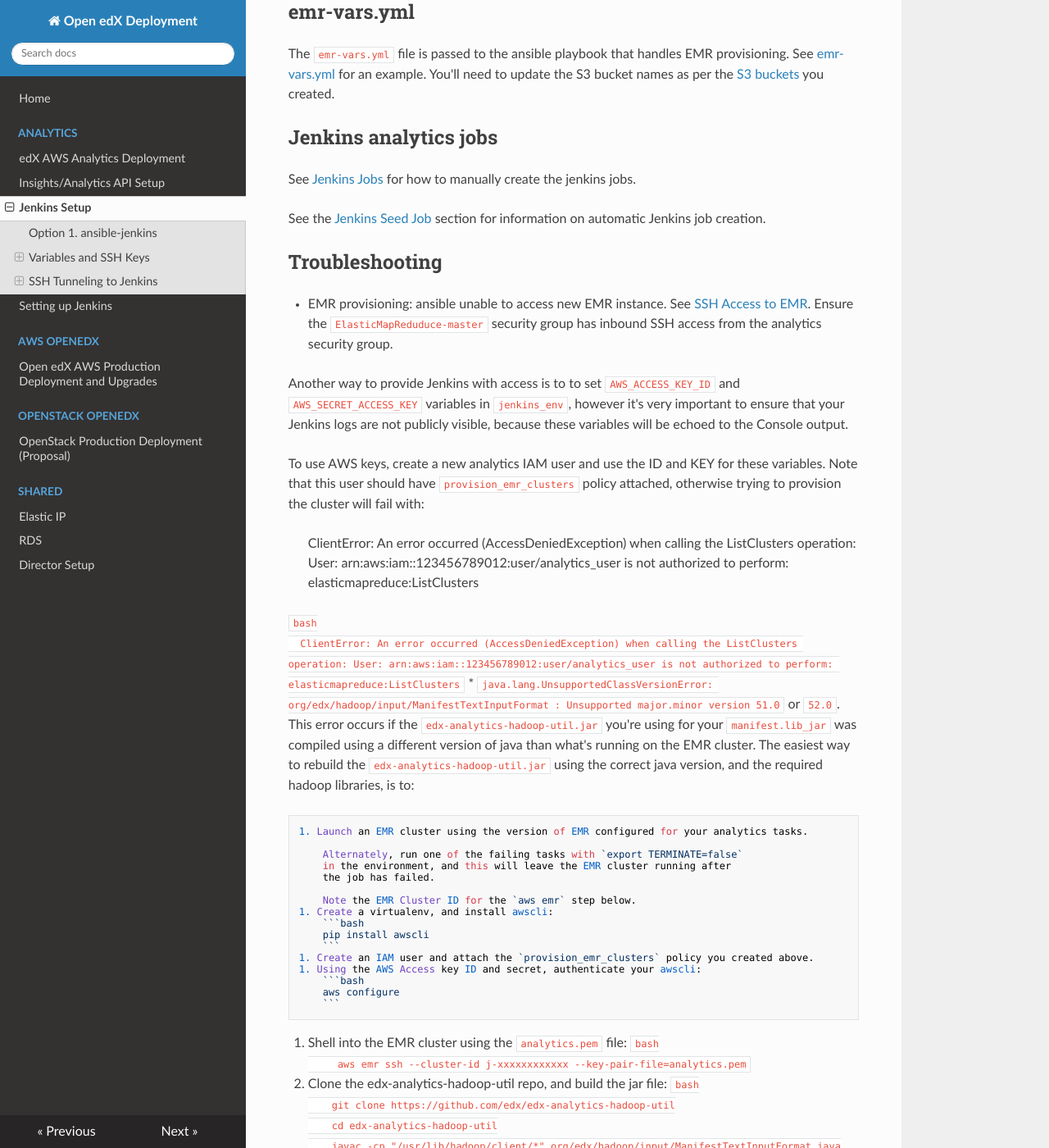
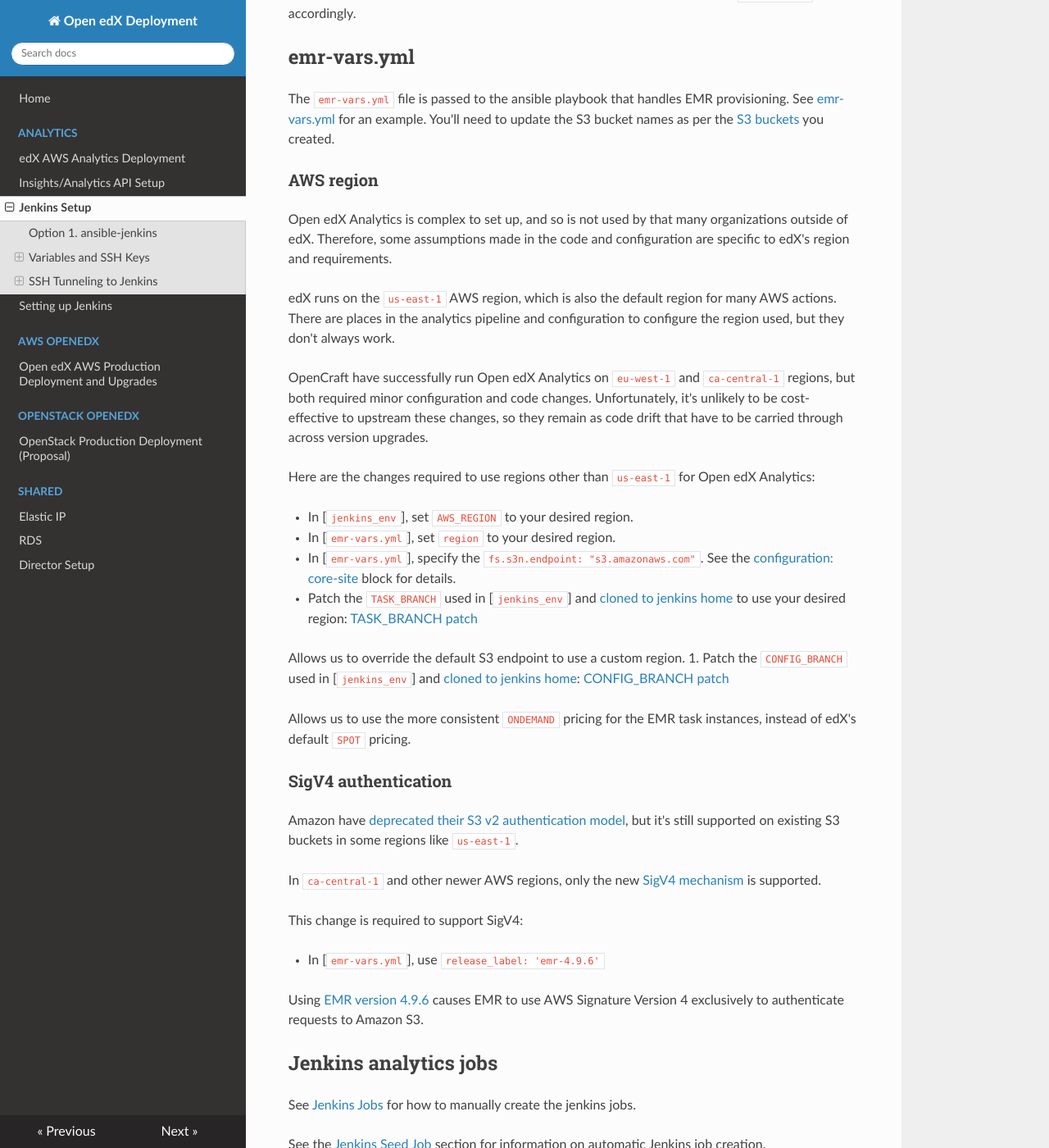
Before and after one commit to open-craft/openedx-deployment, an MkDocs documentation site: the page built from docs/analytics/jenkins.md, in a window 1280 px wide and 1400 px high, scrolled down 6058 px. Shown: the whole window at 82% size. Built offline with MkDocs 1.6.1, drawn with Linux system fonts in a browser that asks for light colours; nearby versions of some CDN libraries; some of the changed text lies outside the part shown.

Commit message:
doc: support different regions and SigV4
Updates jenkins docs and resources to support non-US AWS regions, and
the S3 SigV4 authentication mechanism.

````diff
--- a/docs/analytics/jenkins.md
+++ b/docs/analytics/jenkins.md
@@ -126,19 +126,19 @@ After establishing the tunnels you should be able to access Jenkins at `localhos
 Configuring EMR clusters
 ========================
 
+Any questions or issues related to the analytics configuration should be posted to the [Open edX Discourse
+site](https://discuss.openedx.org/tag/analytics).
+
+Configuration S3 bucket
+-----------------------
+
 Updating from EMR 2.x to EMR 4.x required [many changes to the analytics pipeline code, its dependencies, and
 configuration](https://groups.google.com/forum/#!msg/openedx-ops/eCyNwYdhVcU/cOIHPLZiBwAJ).  See also [AWS: Differences
 introduced in EMR 4.x](http://docs.aws.amazon.com/emr/latest/ReleaseGuide/emr-4.5.0/emr-release-differences.html)
 
-Any questions or issues related to the analytics configuration should be posted to the [`openedx-ops` mailing
-list](https://groups.google.com/forum/#!forum/openedx-ops).
+### EMR 4.x
 
-Configuration S3 bucket
------------------------
-
-### EMR 4.7.1
-
-To set up the runtime environment for EMR 4.7.1, download these files from the OpenCraft AWS account, and upload to the
+To set up the runtime environment for EMR 4.x, download these files from the OpenCraft AWS account, and upload to the
 `client-name-analytics-emr` bucket:
 
 * `mysql-connector-java-5.1.35.tar.gz` - java library for connecting to mysql.
@@ -193,6 +193,8 @@ Ensure these files exist on the analytics instance, and are backed up in the sec
   below for details.
 * `/home/jenkins/analytics-override.cfg`: configuration for the analytics pipeline.  See
   [analytics-override.cfg](#analytics-override-cfg) below for details.
+
+## Analytics repos
 
 Also, ensure these repositories are cloned and readable by the jenkins user:
 
@@ -261,6 +263,45 @@ Make sure to check what approach is used in current setup branches and alter `je
 The `emr-vars.yml` file is passed to the ansible playbook that handles EMR provisioning.  See
 [emr-vars.yml](resources/emr-vars.yml) for an example.  You'll need to update the S3 bucket names as per the [S3
 buckets](AWS_setup.md#s3) you created.
+
+### AWS region
+
+Open edX Analytics is complex to set up, and so is not used by that many organizations outside of edX. Therefore, some
+assumptions made in the code and configuration are specific to edX's region and requirements.
+
+edX runs on the `us-east-1` AWS region, which is also the default region for many AWS actions.  There are places in the
+analytics pipeline and configuration to configure the region used, but they don't always work.
+
+OpenCraft have successfully run Open edX Analytics on `eu-west-1` and `ca-central-1` regions, but both required minor
+configuration and code changes. Unfortunately, it's unlikely to be cost-effective to upstream these changes, so they
+remain as code drift that have to be carried through across version upgrades.
+
+Here are the changes required to use regions other than `us-east-1` for Open edX Analytics:
+
+* In [`jenkins_env`], set `AWS_REGION` to your desired region.
+* In [`emr-vars.yml`], set `region` to your desired region.
+* In [`emr-vars.yml`], specify the `fs.s3n.endpoint: "s3.amazonaws.com"`. See the [configuration: core-site] block for details.
+* Patch the `TASK_BRANCH` used in [`jenkins_env`] and [cloned to jenkins home] to use your desired region: [TASK_BRANCH patch]
+
+  Allows us to override the default S3 endpoint to use a custom region.
+1. Patch the `CONFIG_BRANCH` used in [`jenkins_env`] and [cloned to jenkins home]: [CONFIG_BRANCH patch]
+
+  Allows us to use the more consistent `ONDEMAND` pricing for the EMR task instances, instead of edX's default `SPOT`
+  pricing.
+
+### SigV4 authentication
+
+Amazon have [deprecated their S3 v2 authentication model][AWS deprecated SigV2], but it's still supported on existing S3
+buckets in some regions like `us-east-1`.
+
+In `ca-central-1` and other newer AWS regions, only the new [SigV4 mechanism][AWS SigV4] is supported.
+
+This change is required to support SigV4:
+
+* In [`emr-vars.yml`], use `release_label: 'emr-4.9.6'`
+
+  Using [EMR version 4.9.6] causes EMR to use AWS Signature Version 4 exclusively to authenticate requests to Amazon S3.
+
 
 Jenkins analytics jobs
 ----------------------
@@ -331,3 +372,13 @@ Troubleshooting
   The subnet configuration was invalid: No route to any external sources detected in Route Table for Subnet: subnet-xxxxx for VPC: vpc-xxxxx
   ```
   This could mean you have not created an Internet Gateway for your VPC. See [VPC DNS Hostname](AWS_setup.md#vpc-dns-hostname)
+
+[`jenkins_env`]: resources/jenkins_env
+[`emr-vars.yml`]: resources/emr-vars.yml
+[cloned to jenkins home]: #analytics-repos
+[configuration: core-site]: resources/emr-vars.yml#L39-L44
+[AWS deprecated SigV2]: https://aws.amazon.com/blogs/aws/amazon-s3-update-sigv2-deprecation-period-extended-modified/
+[AWS SigV4]: https://docs.aws.amazon.com/AmazonS3/latest/API/sig-v4-authenticating-requests.html
+[EMR version 4.9.6]: https://docs.aws.amazon.com/emr/latest/ReleaseGuide/emr-release-4x-details.html#emr-496-release
+[CONFIG_BRANCH patch]: https://github.com/edx/edx-analytics-configuration/compare/open-release/koa.2a...open-craft:opencraft-release/koa.2a
+[TASK_BRANCH patch]: https://github.com/edx/edx-analytics-pipeline/compare/open-release/koa.2a...open-craft:opencraft-release/koa.2a-ubc
--- a/docs/analytics/resources/emr-vars.yml
+++ b/docs/analytics/resources/emr-vars.yml
@@ -19,7 +19,7 @@ role: EMR_EC2_DefaultRole
 keypair_name: 'analytics'  # your analytics instance key pair name
 vpc_subnet_id: 'subnet-SET ME'  # public subnet of the VPC
 log_uri: "{{ lookup('env', 'TASK_CONFIGURATION_S3_BUCKET') }}/logs"
-release_label: 'emr-4.7.2'
+release_label: 'emr-4.7.2'  # use emr-4.9.6 if SigV4 support is required
 
 applications:
   - name: Hadoop
@@ -43,10 +43,13 @@ configurations:
 #   properties:
 #     fs.s3n.endpoint: "s3.amazonaws.com"
 
+# https://docs.aws.amazon.com/emr/latest/ReleaseGuide/emr-hadoop-script.html)
 steps:
   - type: hive_install
+    jar: "{{ lookup('env', 'SCRIPT_RUNNER_JAR_S3_URL') }}"
   - type: script
     name: "Install Sqoop"
+    jar: "{{ lookup('env', 'SCRIPT_RUNNER_JAR_S3_URL') }}"
     step_args:
       - "{{ lookup('env', 'TASK_CONFIGURATION_S3_BUCKET') }}/install-sqoop"
       - "{{ lookup('env', 'TASK_CONFIGURATION_S3_BUCKET') }}"
````
Also changed, not shown: 1 other file.
